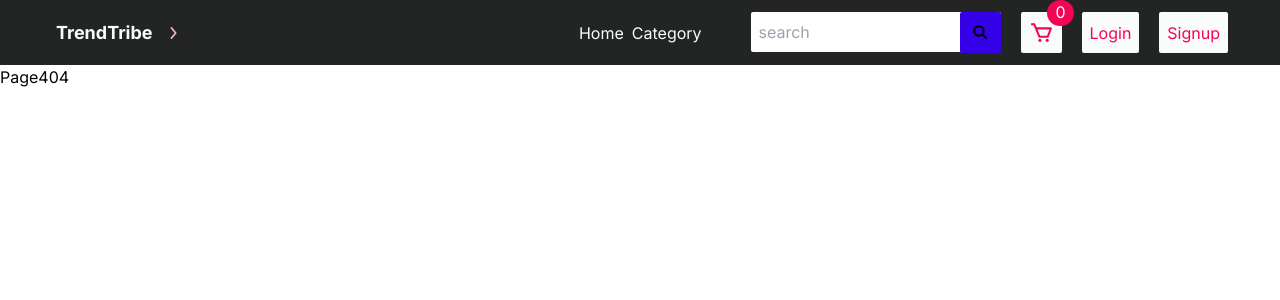
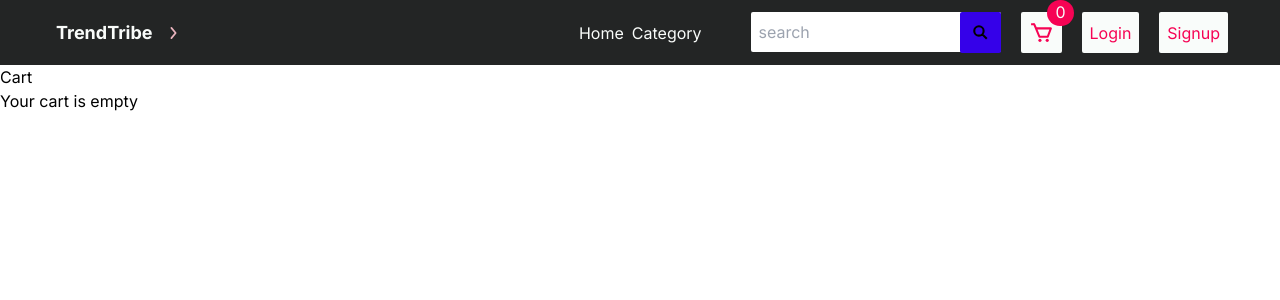
Before and after one commit to okay-himanshu/e-commerce, a React (Vite) app in the folder client/: page /cart in a window 1280 px wide. Shown: the top 300 px of the page. Built offline with nearby package versions, Linux system fonts and the light colour scheme; a web font is replaced by a local one.

Commit message:
cart page completed

```diff
--- a/client/src/components/headers/Navbar.jsx
+++ b/client/src/components/Navbar.jsx
@@ -6,9 +6,10 @@ import { GrFormSearch } from "react-icons/gr";
 import { HiUser } from "react-icons/hi";
 import { IoIosArrowDown } from "react-icons/io";
 
-import { Button, Search } from "../index";
-import { arrow } from "../../svgs";
-import { useAuth } from "../../contexts/auth";
+import { Button, Search } from "./index";
+import { arrow } from "../svgs";
+import { useAuth } from "../contexts/auth";
+import { useCart } from "../contexts/cart";
 
 function Navbar() {
   const [toggle, setToggle] = useState(false);
@@ -21,6 +22,7 @@ function Navbar() {
   const navigator = (url) => navigate(url);
 
   const [auth, setAuth] = useAuth();
+  const [cart] = useCart();
 
   const handleLogout = () => {
     const logoutConfirmation = confirm("do u really want to logout?");
@@ -70,13 +72,16 @@ function Navbar() {
                 className="absolute right-0 h-full bg-color_primary "
               />
             </div>
-            <div className="text-color_white cursor-pointer bg-color_white p-2 rounded-sm relative">
+            <div
+              className="text-color_white cursor-pointer bg-color_white p-2 rounded-sm relative"
+              onClick={() => navigator("/cart")}
+            >
               <BiCart
                 fontSize={25}
                 className="text-color_secondary hover:text-color_secondary_light duration-200"
               />
               <div className="absolute -top-3 -right-3 bg-color_secondary p-t-0.5 pb-0.5 pr-2 pl-2  rounded-full">
-                0
+                {cart?.length}
               </div>
             </div>
             {!auth.user ? (
--- a/client/src/components/footer/Footer.jsx
+++ /dev/null
@@ -1,7 +0,0 @@
-import React from "react";
-
-function Footer() {
-  return <div>Footer</div>;
-}
-
-export default Footer;
--- a/client/src/components/index.js
+++ b/client/src/components/index.js
@@ -1,6 +1,5 @@
 import Button from "./Button";
-import Navbar from "./headers/Navbar";
-import Footer from "./footer/Footer";
+import Navbar from "./Navbar";
 import Search from "./Search";
 import Hero from "./Hero";
 import SignUp from "./SignUp";
@@ -16,7 +15,6 @@ import Prices from "./Prices";
 export {
   Button,
   Navbar,
-  Footer,
   Search,
   Hero,
   SignUp,
--- /dev/null
+++ b/client/src/contexts/cart.jsx
@@ -0,0 +1,21 @@
+import { useState, useEffect, useContext, createContext } from "react";
+
+const CartContext = createContext();
+
+const CartProvider = ({ children }) => {
+  const [cart, setCart] = useState([]);
+
+  useEffect(() => {
+    let existingCart = localStorage.getItem("cart");
+    if (existingCart) setCart(JSON.parse(existingCart));
+  }, []);
+  return (
+    <CartContext.Provider value={[cart, setCart]}>
+      {children}
+    </CartContext.Provider>
+  );
+};
+
+const useCart = () => useContext(CartContext);
+
+export { useCart, CartProvider };
--- a/client/src/main.jsx
+++ b/client/src/main.jsx
@@ -5,9 +5,12 @@ import "./index.css";
 import "./App.css";
 import App from "./App";
 import { AuthProvider } from "./contexts/auth";
+import { CartProvider } from "./contexts/cart";
 
 ReactDOM.createRoot(document.getElementById("root")).render(
   <AuthProvider>
-    <App />
+    <CartProvider>
+      <App />
+    </CartProvider>
   </AuthProvider>
 );
--- /dev/null
+++ b/client/src/pages/CartPage.jsx
@@ -0,0 +1,83 @@
+import React, { useEffect, useState } from "react";
+import { useNavigate } from "react-router-dom";
+
+import { useAuth } from "../contexts/auth";
+import { useCart } from "../contexts/cart";
+import { Button } from "../components";
+
+function CartPage() {
+  const [totalPrice, setTotalPrice] = useState(0);
+  const [auth, setAuth, API_ENDPOINT] = useAuth();
+  const [cart, setCart] = useCart();
+
+  const navigate = useNavigate();
+
+  const removeCartItem = (pid) => {
+    try {
+      let myCart = [...cart];
+      myCart = myCart.filter((prod) => prod._id !== pid);
+      setCart(myCart);
+      localStorage.setItem("cart", JSON.stringify(myCart));
+      alert("item removed successfully");
+    } catch (err) {
+      console.log(err);
+    }
+  };
+
+  useEffect(() => {
+    let total = 0;
+    for (let i = 0; i < cart.length; i++) {
+      total += cart[i].price;
+      console.log(total);
+    }
+    setTotalPrice(total);
+  }, [cart]);
+
+  return (
+    <div>
+      <div>
+        <h1>Cart</h1>
+        <h1>
+          {cart.length > 1
+            ? `You have ${cart.length} item in your cart ${
+                auth?.token ? "" : "please login to checkout"
+              } `
+            : "Your cart is empty"}
+        </h1>
+      </div>
+
+      {cart?.map((product) => {
+        return (
+          <>
+            <div className="flex">
+              <div>
+                <img
+                  src={`${API_ENDPOINT}/api/v1/product/product-image/${product._id}`}
+                  alt=""
+                />
+              </div>
+              <div>
+                <h1>{product.name}</h1>
+                <h1>{product.price}</h1>
+                <h1>{product.quantity}</h1>
+                <h1>{product.totalPrice}</h1>
+                <Button
+                  handleClick={() => removeCartItem(product._id)}
+                  title={"REMOVE"}
+                  className="bg-color_secondary text-color_white "
+                />
+              </div>
+            </div>
+
+            <hr />
+            <h1>cart summary </h1>
+
+            <h1>TOTAL : {totalPrice}</h1>
+          </>
+        );
+      })}
+    </div>
+  );
+}
+
+export default CartPage;
--- a/client/src/pages/Home.jsx
+++ b/client/src/pages/Home.jsx
@@ -6,6 +6,7 @@ import { useNavigate } from "react-router-dom";
 import { Button, Hero, SignUp, Prices } from "../components/index";
 import { hero1, hero2, hero3 } from "../images/index";
 import { useAuth } from "../contexts/auth";
+import { useCart } from "../contexts/cart";
 
 function Home() {
   const [images] = useState([hero1, hero2, hero3]);
@@ -18,6 +19,8 @@ function Home() {
   // const [page, setPage] = useState(1);
 
   const [auth, , API_ENDPOINT] = useAuth();
+  const [cart, setCart] = useCart();
+
   const navigate = useNavigate();
 
   let timeoutId;
@@ -146,6 +149,19 @@ function Home() {
     }
   };
 
+  // add to cart
+
+  const addToCart = (product) => {
+    if (auth?.token) {
+      setCart([...cart, product]);
+      localStorage.setItem("cart", JSON.stringify([...cart, product]));
+      alert("product added to cart");
+    } else {
+      alert("login/signup to add to cart");
+      navigate("/signup");
+    }
+  };
+
   const resetFilter = () => {
     window.location.reload();
   };
@@ -233,6 +249,7 @@ function Home() {
                   />
                   <Button
                     title={"Add to cart"}
+                    handleClick={() => addToCart(product)}
                     className="bg-color_primary text-color_white"
                   />
                 </div>
--- a/client/src/pages/index.js
+++ b/client/src/pages/index.js
@@ -3,6 +3,7 @@ import Page404 from "./Page404";
 import Dashboard from "./user/Dashboard";
 import AdminDashBoard from "./admin/AdminDashBoard";
 import ProductDetails from "./ProductDetails";
+import CartPage from "./CartPage";
 
 // admin
 import CreateCategory from "./admin/CreateCategory";
@@ -28,4 +29,5 @@ export {
   Products,
   UpdateProduct,
   ProductDetails,
+  CartPage,
 };
--- a/client/src/routes/Router.jsx
+++ b/client/src/routes/Router.jsx
@@ -13,6 +13,7 @@ import {
   Products,
   UpdateProduct,
   ProductDetails,
+  CartPage,
 } from "../pages";
 import { Navbar, SignUp, Login, ForgetPassword } from "../components";
 import Private from "../routes/Private";
@@ -29,6 +30,7 @@ function Router() {
           <Route path="/signup" element={<SignUp />}></Route>
           <Route path="/login" element={<Login />}></Route>
           <Route path="/forget-password" element={<ForgetPassword />}></Route>
+          <Route path="/cart" element={<CartPage />}></Route>
           <Route path="*" element={<Page404 />}></Route>
 
           {/* protected route */}
```
